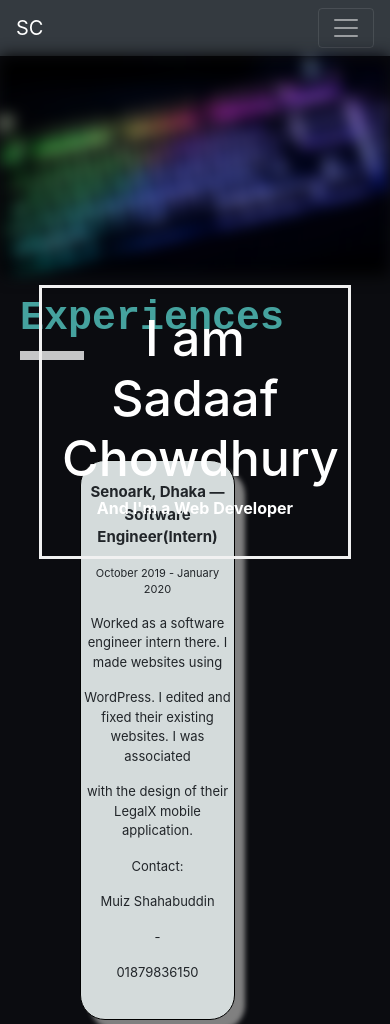
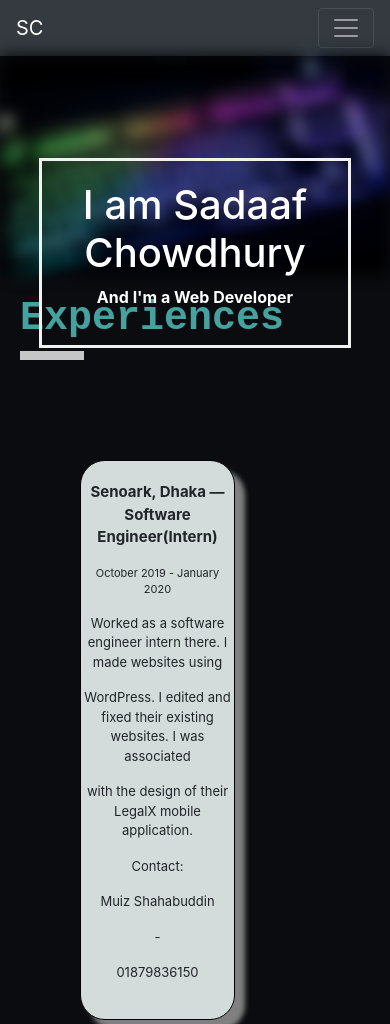
Before and after one commit to SadaafChowdhury/resume, a plain HTML site: page index.html in a window 390 px wide. Shown: the top 1024 px of the page. Drawn offline with nearby package versions, Linux system fonts and the light colour scheme; a web font is replaced by a local one.

Commit message:
changed backgrund text

```diff
--- a/index.html
+++ b/index.html
@@ -252,7 +252,20 @@
 	  background-color:#000000;
 	}
 	@media all and (max-width: 600px) {
-	  .grid-container {
+	.bgText {
+	  color: white;
+	  font-weight: bold;
+	  border: 3px solid #f1f1f1;
+	  position: absolute;
+	  top: 30%;
+	  left: 50%;
+	  transform: translate(-50%, -50%);
+	  z-index: 2;
+	  width: 80%;
+	  padding: 20px;
+	  text-align: center;
+	}
+	.grid-container {
 	  display: grid;
 	  grid-template-columns: auto;
 	  grid-gap: 10px;
@@ -303,7 +316,7 @@
 
 	<div class="bgText">
 
-	  <h1 style="font-size:50px">I am Sadaaf Chowdhury</h1>
+	  <h1>I am Sadaaf Chowdhury</h1>
 	  <p>And I'm a Web Developer</p>
 	</div>
 
```
